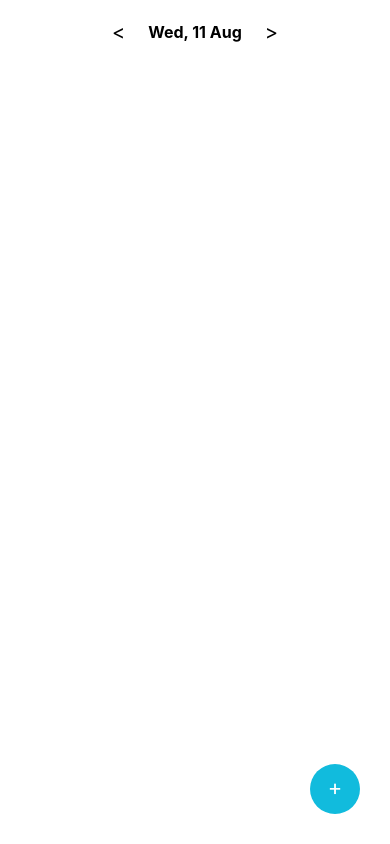
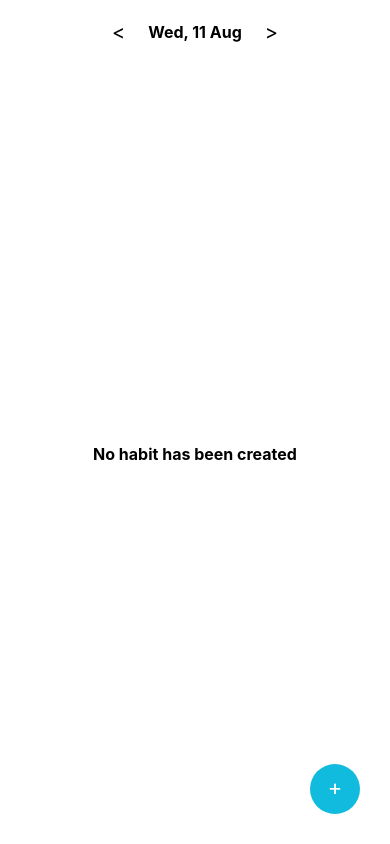
Before and after one commit to jakub-wawrzyniak/small-habitTracker, a React Native app: screen / in a window 390 px wide. Built offline with nearby package versions, Linux system fonts and the light colour scheme.

Commit message:
Added the AsyncStorage, but without persistance due to problems with repeted habit.id's

```diff
--- a/App.js
+++ b/App.js
@@ -1,25 +1,34 @@
-import React, { useState } from 'react'
-import { Habit, data } from './src/utils'
+import React, { useState, useEffect } from 'react'
+import { data } from './src/utils'
 import EditView from './src/editView'
 import MainView from './src/mainView'
 
 const App = () => {
   const [date, setDate] = useState(new Date())
+  const [habits, setHabits] = useState(null)
+  const [toEditId, setToEditId] = useState(null)
   const dateStamp = date.toDateString()
-  const [habits, setHabits] = useState(data.getHabits(dateStamp))
-  const [toEditId, setToEditId] = useState(null)
+
+  const getHabits = async () => {
+    const newHabits = await data.getHabits(dateStamp)
+    setHabits(newHabits)
+  }
+  useEffect(getHabits, [date])
+  useEffect(() => {
+    if (habits === null) getHabits()
+  })
 
   const editHabitInfo = (newHabit) => {
     data.editHabitInfo(newHabit)
-    setHabits(data.getHabits(dateStamp))
+    getHabits()
   }
   const editHabitStatus = (newHabit) => {
     data.editHabitStatus(newHabit, dateStamp)
-    setHabits(data.getHabits(dateStamp))
+    getHabits()
   }
   const addHabit = () => {
     data.addHabit()
-    setHabits(data.getHabits(dateStamp))
+    getHabits()
   }
 
   if (toEditId == null) return <MainView
--- a/package.json
+++ b/package.json
@@ -10,6 +10,7 @@
     "lint": "eslint ."
   },
   "dependencies": {
+    "@react-native-async-storage/async-storage": "^1.15.5",
     "@react-native-community/datetimepicker": "^3.5.2",
     "react": "17.0.1",
     "react-native": "0.64.2"
--- a/src/mainView.js
+++ b/src/mainView.js
@@ -105,6 +105,34 @@ const AddHabitButton = ({onPress}) => {
   </Pressable>
 }
 
+const CenteredMessage = ({children}) => {
+    const st = StyleSheet.create({
+        view: {
+            flex: 1,
+            justifyContent: 'center',
+            alignItems: 'center',
+        },
+        text: {
+            textAlign: "center",
+            fontWeight: 'bold',
+            fontSize: 16
+        }
+    })
+    return <View style={st.view}>
+        <Text style={st.text}>{children}</Text>
+    </View>
+}
+
+const HabitList = ({habits, setHabit, editHabit}) => {
+    if (habits.length == 0)
+        return <CenteredMessage>No habit has been created</CenteredMessage>
+    return <FlatList data={habits} style={style.appFrame}
+    renderItem={
+        ({item: habit}) =>
+        <HabitView id={habit.id} habit={habit}
+        editHabit={editHabit} setHabit={setHabit}/>}/>
+}
+
 const MainView = ({
     habits,
     editHabit,
@@ -123,10 +151,13 @@ const MainView = ({
         onChange={(e, newDate) => {setDate(newDate); setIsCalendarVisible(false)}}
     /></Modal>
     <DateSelecor date={date} setDate={setDate} onPress={()=>setIsCalendarVisible(true)}/>
-    <FlatList data={habits} style={style.appFrame}
-    renderItem={({item: habit}) =>
-      <HabitView key={habit.id} habit={habit}
-        editHabit={editHabit} setHabit={setHabit}/>}/>
+    {habits === null &&
+        <CenteredMessage>Loading...</CenteredMessage>}
+    {habits !== null &&
+        <HabitList
+        habits={habits}
+        editHabit={editHabit}
+        setHabit={setHabit}/>}
     <AddHabitButton onPress={addHabit}/>
   </Fragment>
   )
--- a/src/utils.js
+++ b/src/utils.js
@@ -1,14 +1,15 @@
-let habitIdCounter = 0;
+import AsyncStorage from '@react-native-async-storage/async-storage'
+
 class Habit {
+  static habitIdCounter = 0;
   constructor(isNew=false) {
     this.title = "New Habit"
     this.description = "Your description"
-    // this.date = null
     this.isDone = false
     this.isMissed = false
     if (isNew) {
-      this.id = habitIdCounter;
-      habitIdCounter++;
+      this.id = Habit.habitIdCounter;
+      Habit.habitIdCounter++;
     }
   }
 
@@ -20,10 +21,8 @@ class Habit {
 class Data {
   #habits = []
   #loadedDates = {}
+  #areHabitsLoaded = false
 
-  constructor() {
-    this.loadHabits()
-    this.loadDate(new Date())
   // this.#habits = [
   //   {id, title, description},
   //   {id, title, description},
@@ -37,19 +36,36 @@ class Data {
   //   },
   // }
   // dateStamp = date.toDateString()
+
+  async loadHabits() {
+    if (this.#areHabitsLoaded) return
+    const json = await AsyncStorage.getItem('habits')
+    if (json === null) this.#habits = []
+    else this.#habits = JSON.parse(json)
+    this.#areHabitsLoaded = true
   }
 
-  loadHabits() {}
-  saveHabits() {}
+  async saveHabits() {
+    const json = JSON.stringify(this.#habits)
+    await AsyncStorage.setItem('habits', json)
+    // console.log("Save successful:", json)
+  }
 
-  loadDate(dateStamp) {
-    this.#loadedDates[dateStamp] = {}
+  async loadDate(dateStamp) {
+    const json = await AsyncStorage.getItem(dateStamp)
+    if (json === null) this.#loadedDates[dateStamp] = {}
+    else this.#loadedDates[dateStamp] = JSON.parse(json)
   }
-  saveDate(dateStamp) {}
 
-  getHabits(dateStamp) {
+  async saveDate(dateStamp) {
+    const json = JSON.stringify(this.#loadedDates[dateStamp])
+    await AsyncStorage.setItem('dateStamp', json)
+  }
+
+  async getHabits(dateStamp) {
+    await this.loadHabits()
     if (!(dateStamp in this.#loadedDates))
-      this.loadDate(dateStamp)
+      await this.loadDate(dateStamp)
     const data = this.#loadedDates[dateStamp]
 
     const habits = this.#habits.map(h => {
@@ -94,31 +110,8 @@ class Data {
   }
 }
 
+AsyncStorage.clear()
 
-const test = () => {
-  const data = new Data()
-  const dateStamp = new Date().toDateString()
-  let habits = data.getHabits(dateStamp)
-  console.log(habits)
-
-  data.addHabit()
-  habits = data.getHabits(dateStamp)
-  console.log(habits)
-
-  let habit = habits[0]
-  habit.title = "a completely new title"
-  data.editHabitInfo(habit)
-  habits = data.getHabits(dateStamp)
-  console.log(habits)
-
-  habit = habits[0]
-  habit.isDone = true
-  data.editHabitStatus(habit, dateStamp)
-  habits = data.getHabits(dateStamp)
-  console.log(habits)
-}
-
-// test()
 const data = new Data()
 export {
   Habit,
```
Also changed, not shown: 1 other file (tests, documents, lock files or other folders). Lines whose indentation alone changed are shown as unchanged.
